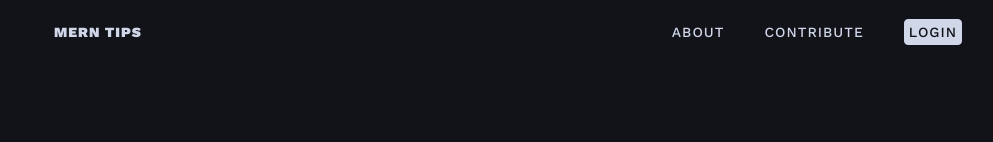
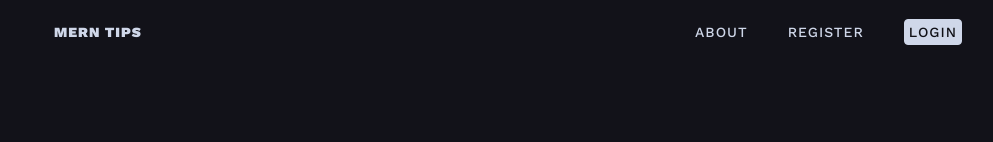
Before and after one commit to paule89123/MERN-tips, a React (Create React App) app in the folder client/: page /css in a window 1280 px wide. Shown: the top 142 px of the page, without its empty margins (132-1125 px from the left). Built offline with nearby package versions, Linux system fonts and the light colour scheme; no server answers.

Commit message:
changed navlink from 'contribute' to 'register'

```diff
--- a/client/src/Components/Navbar.js
+++ b/client/src/Components/Navbar.js
@@ -72,7 +72,7 @@ function Navbar(props) {
 					{props.location === "about" && !props.loggedIn &&
 						<div style={linksContainer}>
 							<div style={activeLinkStyle}><Link to="/about">ABOUT</Link></div>
-				            <div style={inactiveLinkStyle}><Link to="/register">CONTRIBUTE</Link></div>
+				            <div style={inactiveLinkStyle}><Link to="/register">REGISTER</Link></div>
 				            <div style={loginLinkStyle}><Link style={{color: "rgb(16,16,22)"}} to="/login">LOGIN</Link></div>
 			            </div>
 			        }
@@ -80,7 +80,7 @@ function Navbar(props) {
 			        {props.location === "register" && !props.loggedIn &&
 				        <div style={linksContainer}>
 							<div style={inactiveLinkStyle}><Link to="/about">ABOUT</Link></div>
-				            <div style={activeLinkStyle}><Link to="/register">CONTRIBUTE</Link></div>
+				            <div style={activeLinkStyle}><Link to="/register">REGISTER</Link></div>
 				            <div style={loginLinkStyle}><Link style={{color: "rgb(16,16,22)"}} to="/login">LOGIN</Link></div>
 			            </div>
 			        }
@@ -88,7 +88,7 @@ function Navbar(props) {
 			        {props.location !== "about" && props.location !== "register" && !props.loggedIn &&
 				        <div style={linksContainer}>
 							<div style={inactiveLinkStyle}><Link to="/about">ABOUT</Link></div>
-				            <div style={inactiveLinkStyle}><Link to="/register">CONTRIBUTE</Link></div>
+				            <div style={inactiveLinkStyle}><Link to="/register">REGISTER</Link></div>
 				            <div style={loginLinkStyle}><Link style={{color: "rgb(16,16,22)"}} to="/login">LOGIN</Link></div>
 			            </div>
 			        }
@@ -98,7 +98,7 @@ function Navbar(props) {
 					{props.location === "about" && props.loggedIn &&
 						<div style={linksContainer}>
 							<div style={activeLinkStyle}><Link to="/about">ABOUT</Link></div>
-				            <div style={inactiveLinkStyle}><Link to="/register">CONTRIBUTE</Link></div>
+				            <div style={inactiveLinkStyle}><Link to="/register">REGISTER</Link></div>
 				            <div onClick={props.logout} style={loginLinkStyle}>LOGOUT</div>
 			            </div>
 			        }
@@ -106,7 +106,7 @@ function Navbar(props) {
 			        {props.location === "register" && props.loggedIn &&
 				        <div style={linksContainer}>
 							<div style={inactiveLinkStyle}><Link to="/about">ABOUT</Link></div>
-				            <div style={activeLinkStyle}><Link to="/register">CONTRIBUTE</Link></div>
+				            <div style={activeLinkStyle}><Link to="/register">REGISTER</Link></div>
 				            <div onClick={props.logout} style={loginLinkStyle}>LOGOUT</div>
 			            </div>
 			        }
@@ -114,7 +114,7 @@ function Navbar(props) {
 			        {props.location !== "about" && props.location !== "register" && props.loggedIn &&
 				        <div style={linksContainer}>
 							<div style={inactiveLinkStyle}><Link to="/about">ABOUT</Link></div>
-				            <div style={inactiveLinkStyle}><Link to="/register">CONTRIBUTE</Link></div>
+				            <div style={inactiveLinkStyle}><Link to="/register">REGISTER</Link></div>
 				            <div onClick={props.logout} style={loginLinkStyle}>LOGOUT</div>
 			            </div>
 			        }
@@ -128,7 +128,7 @@ function Navbar(props) {
 	        {props.menuActive && !props.loggedIn &&
 		        <div className="mobile-links" >
 					<div onClick={() => props.setMenuActive(false)} className="mobile-link"><Link to="/about">ABOUT</Link></div>
-		            <div onClick={() => props.setMenuActive(false)} className="mobile-link"><Link to="/register">CONTRIBUTE</Link></div>
+		            <div onClick={() => props.setMenuActive(false)} className="mobile-link"><Link to="/register">REGISTER</Link></div>
 		            <div onClick={() => props.setMenuActive(false)} className="mobile-link"><Link to="/login">LOGIN</Link></div>
 	            </div>
 	    	}
@@ -136,7 +136,7 @@ function Navbar(props) {
 	    	{props.menuActive && props.loggedIn &&
 		        <div className="mobile-links">
 					<div onClick={() => props.setMenuActive(false)} className="mobile-link"><Link to="/about">ABOUT</Link></div>
-		            <div onClick={() => props.setMenuActive(false)} className="mobile-link"><Link to="/register">CONTRIBUTE</Link></div>
+		            <div onClick={() => props.setMenuActive(false)} className="mobile-link"><Link to="/register">REGISTER</Link></div>
 		            <div className="mobile-link" onClick={props.logout} style={{cursor: "pointer"}}>LOGOUT</div>
 	            </div>
 	    	}
```
